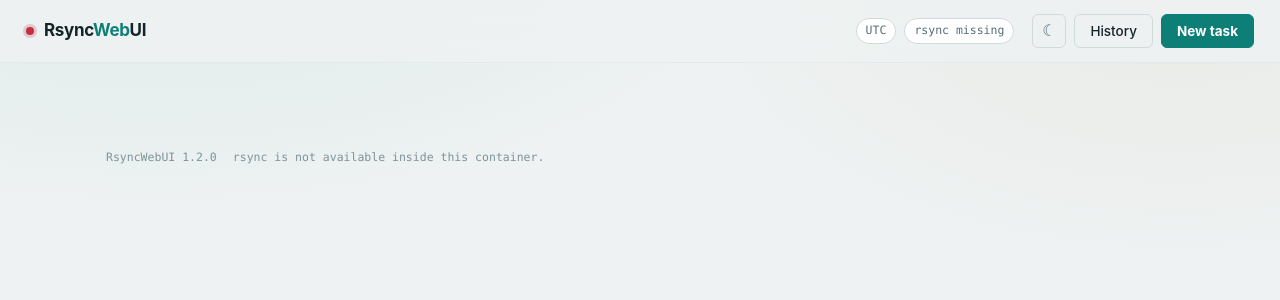
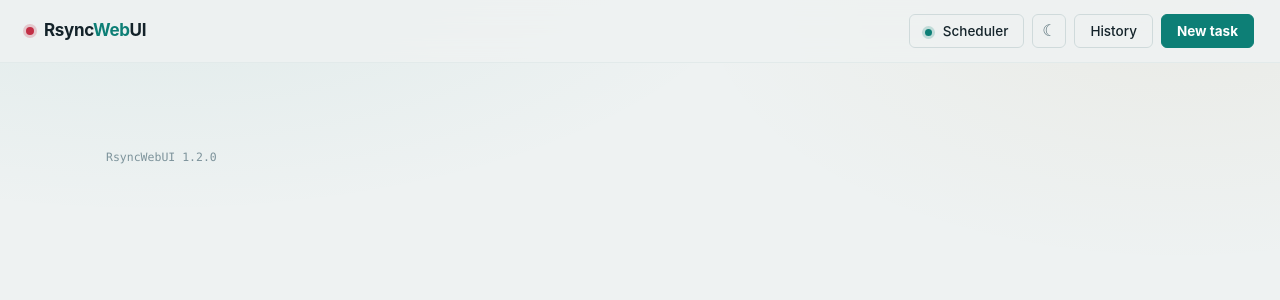
Before and after one commit to maschhoff/RsyncWebUi, a Flask app: page / in a window 1280 px wide. Shown: the top 300 px of the page. Run offline with Flask 3, Linux system fonts and the light colour scheme; data that the repository does not hold is empty; parts of the project's set-up code (start-up, migrations or seed data) failed here and were passed over.

Commit message:
Add task duplication button and scheduler pause/resume
The backend already had a /duplicate endpoint; wire it up in the UI.
Add a global scheduler pause/resume toggle in the top bar, backed by
APScheduler's pause()/resume() and persisted across restarts.

Co-Authored-By: Claude Sonnet 5 <noreply@anthropic.com>

```diff
--- a/app/db.py
+++ b/app/db.py
@@ -64,6 +64,11 @@ CREATE TABLE IF NOT EXISTS runs (
 );
 
 CREATE INDEX IF NOT EXISTS idx_runs_task ON runs(task_id, id DESC);
+
+CREATE TABLE IF NOT EXISTS settings (
+    key   TEXT PRIMARY KEY,
+    value TEXT NOT NULL
+);
 """
 
 
@@ -78,6 +83,23 @@ def init_db() -> None:
 
     with connect() as conn:
         conn.executescript(SCHEMA)
+
+
+# ------------------------------------------------------------------------ settings
+
+def get_setting(key: str, default: str | None = None) -> str | None:
+    with connect() as conn:
+        row = conn.execute("SELECT value FROM settings WHERE key = ?", (key,)).fetchone()
+        return row["value"] if row else default
+
+
+def set_setting(key: str, value: str) -> None:
+    with connect() as conn:
+        conn.execute(
+            "INSERT INTO settings (key, value) VALUES (?, ?) "
+            "ON CONFLICT(key) DO UPDATE SET value = excluded.value",
+            (key, value),
+        )
 
 
 # --------------------------------------------------------------------------- tasks
--- a/app/main.py
+++ b/app/main.py
@@ -254,6 +254,20 @@ def api_preview():
         return jsonify(error=str(exc)), 400
 
 
+@app.post("/api/scheduler/pause")
+@requires_auth
+def api_scheduler_pause():
+    scheduler.pause()
+    return jsonify(paused=True)
+
+
+@app.post("/api/scheduler/resume")
+@requires_auth
+def api_scheduler_resume():
+    scheduler.resume()
+    return jsonify(paused=False)
+
+
 @app.post("/api/cron/validate")
 @requires_auth
 def api_validate_cron():
@@ -341,6 +355,7 @@ def api_status():
         timezone=os.environ.get("TZ", "Europe/Berlin"),
         browse_roots=BROWSE_ROOTS,
         running=manager.running_ids(),
+        scheduler_paused=scheduler.is_paused(),
         server_time=time.strftime("%Y-%m-%dT%H:%M:%S"),
     )
 
--- a/app/scheduler.py
+++ b/app/scheduler.py
@@ -13,6 +13,7 @@ from .rsync_runner import manager
 
 log = logging.getLogger("rsyncweb.scheduler")
 TZ = os.environ.get("TZ", "Europe/Berlin")
+PAUSE_SETTING = "scheduler_paused"
 
 scheduler = BackgroundScheduler(timezone=TZ, job_defaults={"coalesce": True, "max_instances": 1})
 
@@ -77,9 +78,25 @@ def next_run_times() -> dict[int, str]:
     return result
 
 
+def is_paused() -> bool:
+    return db.get_setting(PAUSE_SETTING, "0") == "1"
+
+
+def pause() -> None:
+    scheduler.pause()
+    db.set_setting(PAUSE_SETTING, "1")
+
+
+def resume() -> None:
+    scheduler.resume()
+    db.set_setting(PAUSE_SETTING, "0")
+
+
 def start() -> None:
     if not scheduler.running:
         scheduler.start()
     for task in db.list_tasks():
         sync_task(task)
-    log.info("Scheduler started (%s active schedules)", len(scheduler.get_jobs()))
+    if is_paused():
+        scheduler.pause()
+    log.info("Scheduler started (%s active schedules, paused=%s)", len(scheduler.get_jobs()), is_paused())
--- a/app/static/css/style.css
+++ b/app/static/css/style.css
@@ -178,6 +178,21 @@ code, .mono, pre { font-family: var(--mono); }
   white-space: nowrap;
 }
 .topbar-actions { display: flex; gap: 8px; }
+
+.dot-ico {
+  display: inline-block;
+  width: 7px; height: 7px;
+  border-radius: 50%;
+  margin-right: 7px;
+  background: var(--teal);
+  box-shadow: 0 0 0 3px color-mix(in srgb, var(--teal) 20%, transparent);
+  vertical-align: middle;
+}
+#btnScheduler.paused .dot-ico {
+  background: var(--amber);
+  box-shadow: 0 0 0 3px color-mix(in srgb, var(--amber) 22%, transparent);
+}
+#btnScheduler.paused { border-color: color-mix(in srgb, var(--amber) 45%, transparent); color: var(--amber); }
 
 /* ------------------------------------------------------------------ buttons */
 
--- a/app/static/js/app.js
+++ b/app/static/js/app.js
@@ -15,6 +15,7 @@ const state = {
   browsePath: "",
   stream: null,
   currentRun: null,
+  schedulerPaused: false,
 };
 
 /* ------------------------------------------------------------- option model */
@@ -255,6 +256,7 @@ function renderTasks() {
              <button class="btn ghost small" data-act="dry">Dry run</button>
              <button class="btn ghost small" data-act="log" ${last ? "" : "disabled"}>Log</button>
              <button class="btn ghost small" data-act="edit">Edit</button>
+             <button class="btn ghost small" data-act="duplicate">Duplicate</button>
              <button class="btn ghost small" data-act="delete">Delete</button>`}
       </div>
       ${running ? `<div class="task-progress"><span style="width:${task.progress || 0}%"></span></div>` : ""}
@@ -305,6 +307,16 @@ $("#taskList").addEventListener("click", async (ev) => {
   }
 
   if (act === "edit") openEditor(task);
+
+  if (act === "duplicate") {
+    btn.disabled = true;
+    try {
+      await api(`/api/tasks/${id}/duplicate`, { method: "POST" });
+      toast("Task duplicated.", "ok");
+      await loadTasks();
+    } catch (err) { toast(err.message, "error"); }
+    btn.disabled = false;
+  }
 
   if (act === "delete") {
     if (!confirm(`Delete task "${task.name}"? Transferred data is left untouched.`)) return;
@@ -966,6 +978,15 @@ function wireStaticHandlers() {
   });
 }
 
+function renderSchedulerButton() {
+  const btn = $("#btnScheduler");
+  btn.classList.toggle("paused", state.schedulerPaused);
+  $("#schedulerLabel").textContent = state.schedulerPaused ? "Scheduler paused" : "Scheduler running";
+  btn.title = state.schedulerPaused
+    ? "Scheduled runs are paused. Click to resume."
+    : "Pause all scheduled runs.";
+}
+
 async function loadStatus() {
   try {
     const s = await api("/api/status");
@@ -975,12 +996,27 @@ async function loadStatus() {
     $("#footRsync").textContent = s.rsync_available
       ? `Allowed roots: ${s.browse_roots.join(", ")}`
       : "rsync is not available inside this container.";
+    state.schedulerPaused = Boolean(s.scheduler_paused);
+    renderSchedulerButton();
   } catch (_) { /* never mind */ }
 }
+
+$("#btnScheduler").addEventListener("click", async () => {
+  const btn = $("#btnScheduler");
+  btn.disabled = true;
+  try {
+    const path = state.schedulerPaused ? "/api/scheduler/resume" : "/api/scheduler/pause";
+    const res = await api(path, { method: "POST" });
+    state.schedulerPaused = Boolean(res.paused);
+    renderSchedulerButton();
+    toast(state.schedulerPaused ? "Scheduler paused." : "Scheduler resumed.", "ok");
+  } catch (err) { toast(err.message, "error"); }
+  btn.disabled = false;
+});
 
 setTheme(currentTheme());
 buildOptionUI();
 wireStaticHandlers();
 loadStatus();
 loadTasks();
-setInterval(() => { if ($("#editorModal").hidden) loadTasks(); }, 8000);
+setInterval(() => { if ($("#editorModal").hidden) { loadTasks(); loadStatus(); } }, 8000);
--- a/app/templates/index.html
+++ b/app/templates/index.html
@@ -26,6 +26,10 @@
   </div>
   <div class="topbar-meta" id="topbarMeta"></div>
   <div class="topbar-actions">
+    <button class="btn ghost" id="btnScheduler" title="Pause or resume all scheduled runs">
+      <span class="dot-ico" id="schedulerDot"></span>
+      <span id="schedulerLabel">Scheduler</span>
+    </button>
     <button class="icon-btn theme-btn" id="btnTheme" title="Switch between light and dark"
             aria-label="Switch theme"></button>
     <button class="btn ghost" id="btnHistory">History</button>
```
Also changed, not shown: 1 other file.
